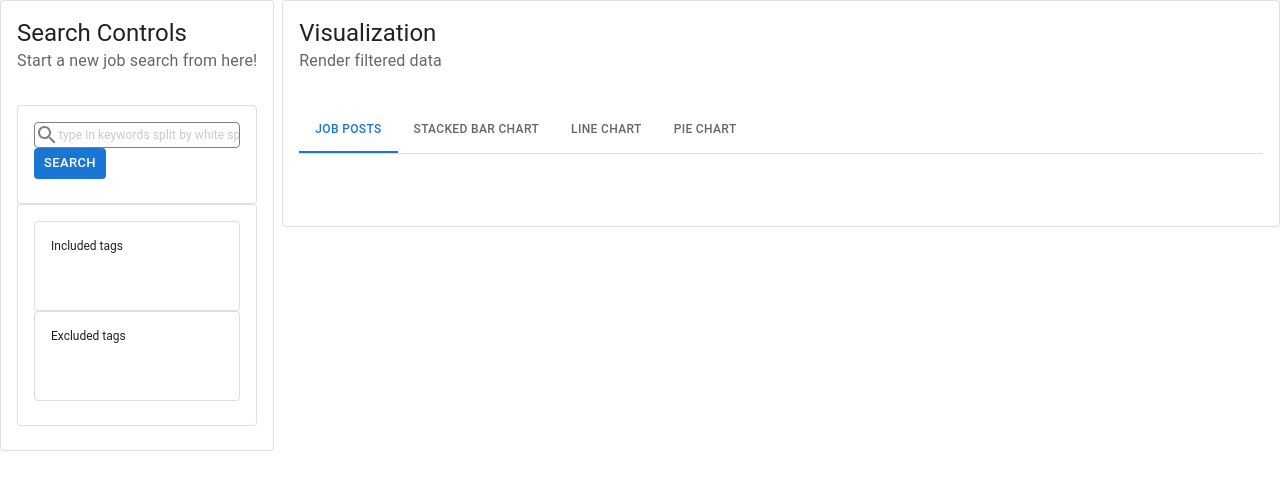
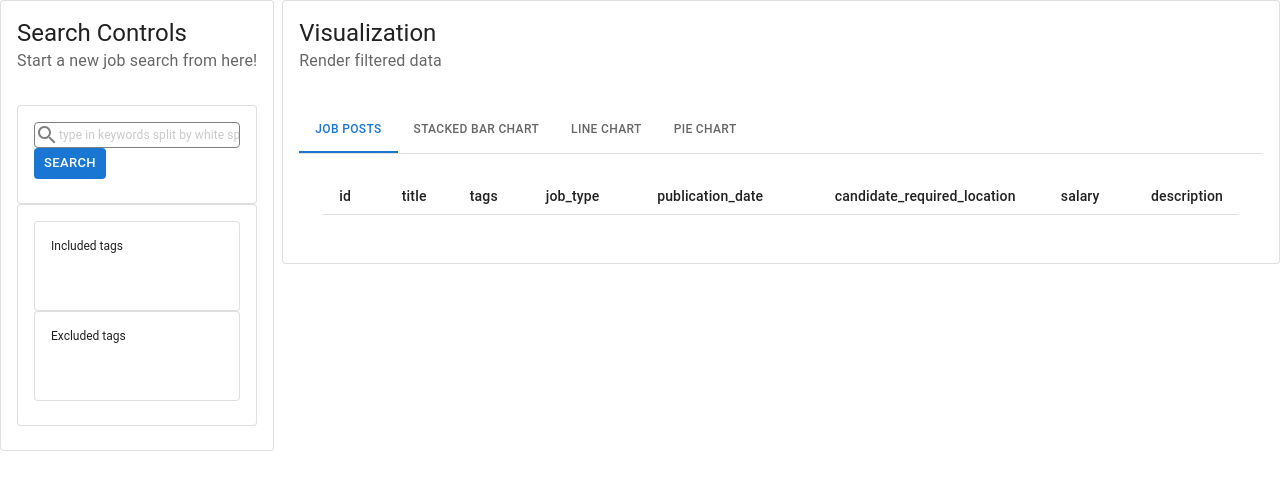
Before and after one commit to zacktcheng/remotive-jobs-visualization, a React (Create React App) app: page / in a window 1280 px wide. Shown: the top 490 px of the page. Built offline with nearby package versions, Linux system fonts and the light colour scheme.

Commit message:
jobpost.jsx

```diff
--- a/src/common/jsonHelper.js
+++ b/src/common/jsonHelper.js
@@ -1,4 +1,4 @@
-import { JOB_KEYS } from "../data/constant";
+import { JOB_ATTR_SET } from "../data/constant";
 
 export const getInnerText = (str) => {
   const arr = [];
@@ -22,7 +22,7 @@ export const getInnerText = (str) => {
 
 export const getJobPostJSON = (job) => {
   const jobPostJSON = {};
-  for (const jobKey of JOB_KEYS) {
+  for (const jobKey of JOB_ATTR_SET) {
     if (job.hasOwnProperty(jobKey)) {
       if (jobKey === 'description') {
           jobPostJSON[jobKey] = getInnerText(job[jobKey]);
--- a/src/component/base/SearchSection.jsx
+++ b/src/component/base/SearchSection.jsx
@@ -9,7 +9,7 @@ import SearchIcon from "@mui/icons-material/Search";
 
 const SearchSection = () => {
 
-  const { setInclusion, setExclusion } = React.useContext(Context);
+  const { setJobPostJSONs, setInclusion, setExclusion } = React.useContext(Context);
   const [input, setInput] = React.useState('');
   const sectionSx = {};
   const boxSx = {
@@ -35,7 +35,7 @@ const SearchSection = () => {
       const jobPostJSONs = await getJobPostJSONs(REMOTIVE_URL_DEV);
       const keywords = input.trim().split(' ');
       const filteredJobPostJONs = filterJobPostJSONs(jobPostJSONs, keywords);
-      sessionStorage.setItem('searchResult', JSON.stringify(filteredJobPostJONs));
+      setJobPostJSONs(filteredJobPostJONs);
       const tags = getTags(filteredJobPostJONs);
       setInclusion([]);
       setExclusion(tags);
--- a/src/component/compound/Content.jsx
+++ b/src/component/compound/Content.jsx
@@ -7,9 +7,11 @@ export const Context = React.createContext();
 
 const Content = () => {
 
+  const [jobPostJSONs, setJobPostJSONs] = React.useState([]);
   const [inclusion, setInclusion] = React.useState([]);
   const [exclusion, setExclusion] = React.useState([]);
   const contextProviderValues = {
+    jobPostJSONs, setJobPostJSONs,
     inclusion, setInclusion,
     exclusion, setExclusion
   };
--- a/src/component/compound/JobPosts.jsx
+++ b/src/component/compound/JobPosts.jsx
@@ -1,7 +1,32 @@
 import React from "react";
+import { Context } from "./Content";
+import { JOB_ATTRS } from "../../data/constant";
+import { Table, TableBody, TableCell, TableHead, TableRow } from '@mui/material';
 
 const JobPosts = () => {
-  //
+
+  const { jobPostJSONs } = React.useContext(Context);
+
+  return (
+    <Table size="small" aria-label="a dense table">
+      <TableHead>
+        <TableRow>
+          {JOB_ATTRS.map((elem, index) => (
+          <TableCell key={index} align={index > 0 ? 'right' : 'left'}>{elem}</TableCell>
+          ))}
+        </TableRow>
+      </TableHead>
+      <TableBody>
+        {jobPostJSONs.map((elem, index) => (
+          <TableRow key={index}>
+            {Object.keys(elem).map((key, index) => (
+              <TableCell key={index} align={index > 0 ? 'right': 'left'}>{elem[key]}</TableCell>
+            ))}
+          </TableRow>
+        ))}
+      </TableBody>
+    </Table>
+  );
 }
 
 export default JobPosts;
--- a/src/data/constant.js
+++ b/src/data/constant.js
@@ -1,2 +1,3 @@
 export const REMOTIVE_URL_DEV = 'https://remotive.com/api/remote-jobs?category=software-dev';
-export const JOB_KEYS = new Set(['id', 'title', 'tags', 'job_type', 'publication_date', 'candidate_required_location', 'salary', 'description']);
+export const JOB_ATTRS = ['id', 'title', 'tags', 'job_type', 'publication_date', 'candidate_required_location', 'salary', 'description'];
+export const JOB_ATTR_SET = new Set(JOB_ATTRS);
```
